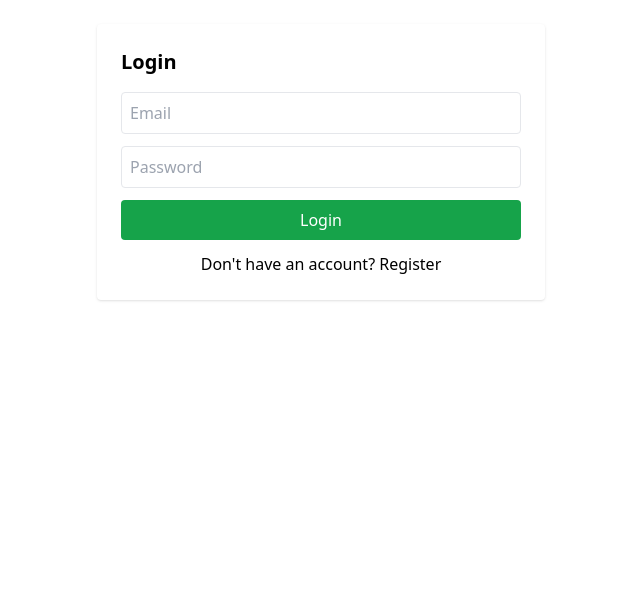
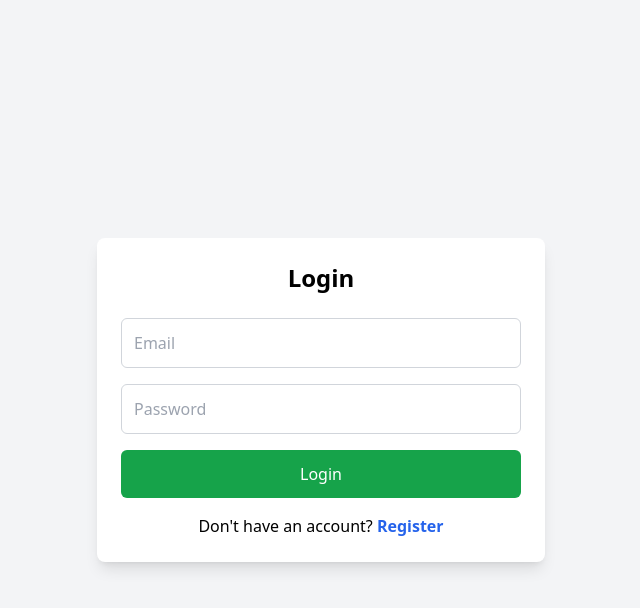
Before and after one commit to pratikshapawar0906/PNM, a React (Create React App) app in the folder frontend/: page /login in a window 1280 px wide. Shown: the top 608 px of the page, without its empty margins (319-959 px from the left). Built offline with nearby package versions, Linux system fonts and the light colour scheme.

Commit message:
frist commit

```diff
--- a/frontend/package.json
+++ b/frontend/package.json
@@ -12,6 +12,7 @@
     "react-dom": "^19.2.0",
     "react-router-dom": "^7.9.5",
     "react-scripts": "5.0.1",
+    "react-toastify": "^11.0.5",
     "web-vitals": "^2.1.4"
   },
   "scripts": {
--- a/frontend/src/component/Login.jsx
+++ b/frontend/src/component/Login.jsx
@@ -1,11 +1,12 @@
 import React, { useState } from 'react'
 import API, { setAuthToken } from "../api";
 import { Link } from 'react-router-dom';
+import { ToastContainer } from 'react-toastify';
+import { handleError, handleSuccess } from '../util';
 
 const Login = ({ onLogin }) => {
 
   const [form, setForm] = useState({ email: "", password: "" });
-  const [msg, setMsg] = useState("");
 
   const submit = async e => {
     e.preventDefault();
@@ -14,31 +15,53 @@ const Login = ({ onLogin }) => {
       const token = res.data.token;
       localStorage.setItem("token", token);
       setAuthToken(token);
-      setMsg("Logged in");
+      handleSuccess("Logged in");
       onLogin();
     } catch (err) {
-      setMsg(err.response?.data?.message || "Login error");
+      handleError(err.response?.data?.message || "Login error");
     }
   };
 
   return (
-    <>
+    <div className="min-h-screen flex justify-center items-center bg-gray-100">
+      <div className="max-w-md w-full p-6 bg-white shadow-lg rounded-lg">
+        <h2 className="text-2xl font-bold text-center mb-6">Login</h2>
 
-    <div className="max-w-md mx-auto p-6 bg-white shadow rounded mt-6">
-      <h2 className="text-xl font-semibold mb-4">Login</h2>
-      <form onSubmit={submit} className="space-y-3">
-        <input required type="email" placeholder="Email" value={form.email}
-          onChange={e => setForm({...form, email: e.target.value})} className="w-full p-2 border rounded" />
-        <input required type="password" placeholder="Password" value={form.password}
-          onChange={e => setForm({...form, password: e.target.value})} className="w-full p-2 border rounded" />
-        <button className="w-full p-2 bg-green-600 text-white rounded">Login</button>
-        <p style={{textAlign:"center"}}>Don't have an account? <Link to="/register">Register</Link></p>
-      </form>
-      {msg && <p className="mt-3 text-sm">{msg}</p>}
+        <form onSubmit={submit} className="space-y-4">
+          <input
+            required
+            type="email"
+            placeholder="Email"
+            value={form.email}
+            onChange={e => setForm({ ...form, email: e.target.value })}
+            className="w-full p-3 border border-gray-300 rounded-md"
+          />
+
+          <input
+            required
+            type="password"
+            placeholder="Password"
+            value={form.password}
+            onChange={e => setForm({ ...form, password: e.target.value })}
+            className="w-full p-3 border border-gray-300 rounded-md"
+          />
+
+          <button className="w-full p-3 bg-green-600 hover:bg-green-700 transition text-white rounded-md font-medium">
+            Login
+          </button>
+        </form>
+
+        <p className="text-center mt-4">
+          Don't have an account?{" "}
+          <Link to="/register" className="text-blue-600 font-semibold hover:underline">
+            Register
+          </Link>
+        </p>
+
+        <ToastContainer />
+      </div>
     </div>
+  );
+};
 
-    </>
-  )
-}
-
-export default Login
+export default Login;
--- a/frontend/src/component/Register.jsx
+++ b/frontend/src/component/Register.jsx
@@ -1,58 +1,94 @@
 import React, { useState } from 'react'
 import API from '../api';
 import { Link } from 'react-router-dom';
+import { ToastContainer } from 'react-toastify';
+import { handleError, handleSuccess } from '../util';
 
 const Register = () => {
 
-  const [form, setForm] = useState({  name: "",email: "", password: "", subscriptionStart: "", duration: "monthly" });
-  const [msg, setMsg] = useState("");
+  const [form, setForm] = useState({ name: "", email: "", password: "", subscriptionStart: "", duration: "monthly" });
 
   const submit = async (e) => {
     e.preventDefault();
     try {
       await API.post("/register", form);
-      setMsg("Registered. Now login.");
+      handleSuccess("Registered. Now login.");
     } catch (err) {
-      setMsg(err.response?.data?.message || "Error");
+      handleError(err.response?.data?.message || "Error");
     }
   }
+
   return (
-    <>
-      <div className="max-w-md mx-auto p-6 bg-white shadow rounded mt-6">
-      <h2 className="text-xl font-semibold mb-4">Register</h2>
-      <form onSubmit={submit} className="space-y-3">
+    <div className="flex justify-center items-center min-h-screen bg-gray-100">
+      <div className="w-full max-w-md p-6 bg-white shadow-lg rounded-lg">
 
-        <input required type="text" placeholder="Name"
+        {/* Centered Title */}
+        <h2 className="text-2xl font-bold text-center mb-6">Register</h2>
+
+        <form onSubmit={submit} className="space-y-4">
+
+          <input
+            required
+            type="text"
+            placeholder="Name"
             value={form.name}
-          onChange={e => setForm({...form, name: e.target.value})}
-          className="w-full p-2 border rounded" />
+            onChange={e => setForm({ ...form, name: e.target.value })}
+            className="w-full p-2 border rounded"
+          />
 
-        <input required type="email" placeholder="Email" value={form.email}
-          onChange={e => setForm({...form, email: e.target.value})}
-          className="w-full p-2 border rounded" />
+          <input
+            required
+            type="email"
+            placeholder="Email"
+            value={form.email}
+            onChange={e => setForm({ ...form, email: e.target.value })}
+            className="w-full p-2 border rounded"
+          />
 
-        <input required type="password" placeholder="Password" value={form.password}
-          onChange={e => setForm({...form, password: e.target.value})}
-          className="w-full p-2 border rounded" />
+          <input
+            required
+            type="password"
+            placeholder="Password"
+            value={form.password}
+            onChange={e => setForm({ ...form, password: e.target.value })}
+            className="w-full p-2 border rounded"
+          />
 
-        <label className="block">Subscription Start</label>
-        <input type="date" value={form.subscriptionStart}
-          onChange={e => setForm({...form, subscriptionStart: e.target.value})}
-          className="w-full p-2 border rounded" />
+          <label className="block">Subscription Start Date</label>
+          <input
+            type="date"
+            value={form.subscriptionStart}
+            onChange={e => setForm({ ...form, subscriptionStart: e.target.value })}
+            className="w-full p-2 border rounded"
+          />
 
-        <select value={form.duration} onChange={e => setForm({...form, duration: e.target.value})}
-          className="w-full p-2 border rounded">
+          <select
+            value={form.duration}
+            onChange={e => setForm({ ...form, duration: e.target.value })}
+            className="w-full p-2 border rounded"
+          >
             <option value="monthly">Monthly</option>
             <option value="yearly">Yearly</option>
           </select>
 
-        <button className="w-full p-2 bg-blue-600 text-white rounded">Register</button>
-         <p  style={{textAlign:"center"}}>Already have an account? <Link to="/login">Login</Link></p>
+          <button className="w-full p-2 bg-blue-600 hover:bg-blue-700 text-white rounded transition">
+            Register
+          </button>
+
+          {/* Centered login link with new color */}
+          <p className="text-center text-sm mt-2">
+            Already have an account?{" "}
+            <Link to="/login" className="text-blue-600 font-semibold hover:underline">
+              Login
+            </Link>
+          </p>
+
         </form>
-      {msg && <p className="mt-3 text-sm">{msg}</p>}
+
+        <ToastContainer />
       </div>
-    </>
+    </div>
   )
 }
 
-export default Register
+export default Register;
--- /dev/null
+++ b/frontend/src/util.js
@@ -0,0 +1,14 @@
+// util.js
+import { toast } from "react-toastify";
+
+export const handleError = (message) => {
+  toast.error(message, {
+    position: "top-right",
+  });
+};
+
+export const handleSuccess = (message) => {
+  toast.success(message, {
+    position: "top-right",
+  });
+};
```
Also changed, not shown: 1 other file (tests, documents, lock files or other folders). Lines whose indentation alone changed are shown as unchanged.
